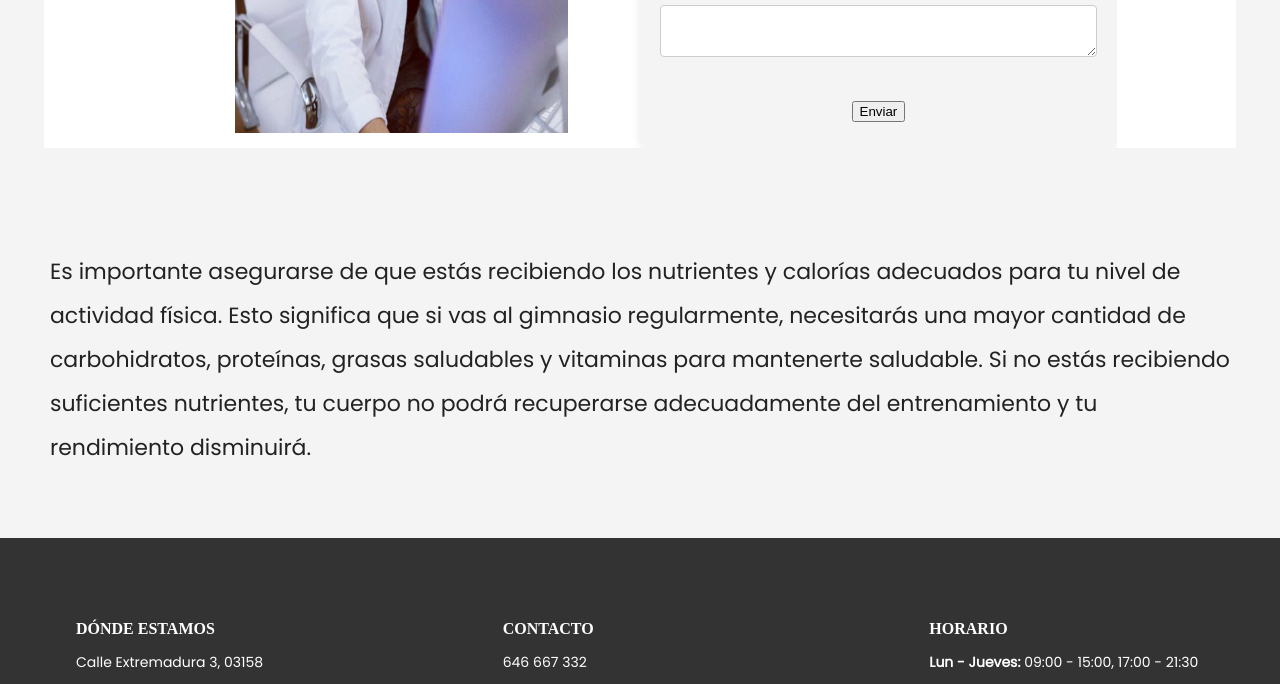
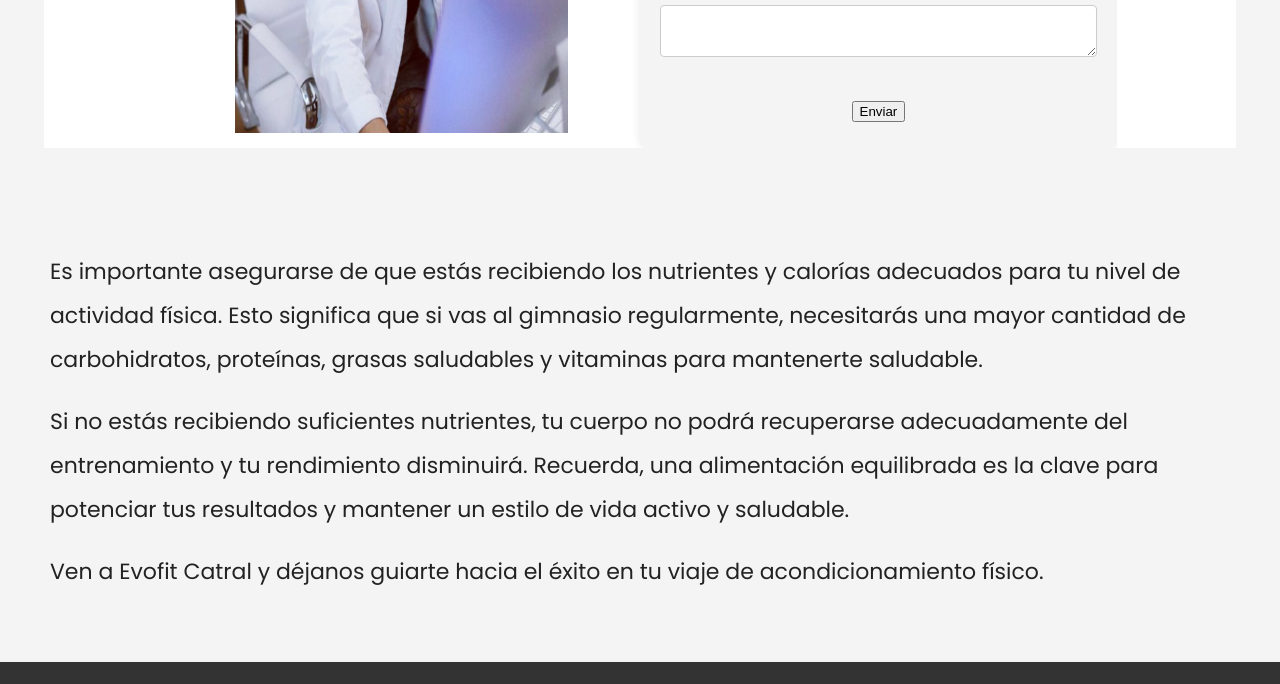
Before and after one commit to gbm1999/EvoFitGym, a website: page servicio1.html in a window 1280 px wide. Shown: the part 525-1209 px from the top of the page. Drawn offline with Linux system fonts and the light colour scheme; a web font is replaced by a local one.

Commit message:
added description

```diff
--- a/servicio1.html
+++ b/servicio1.html
@@ -69,8 +69,13 @@
 
 <div id="desc1" style="text-align: left !important; ">
     <p><span>
-
-        Es importante asegurarse de que estás recibiendo los nutrientes y calorías adecuados para tu nivel de actividad física. Esto significa que si vas al gimnasio regularmente, necesitarás una mayor cantidad de carbohidratos, proteínas, grasas saludables y vitaminas para mantenerte saludable. Si no estás recibiendo suficientes nutrientes, tu cuerpo no podrá recuperarse adecuadamente del entrenamiento y tu rendimiento disminuirá.
+        Es importante asegurarse de que estás recibiendo los nutrientes y calorías adecuados para tu nivel de actividad física. Esto significa que si vas al gimnasio regularmente, necesitarás una mayor cantidad de carbohidratos, proteínas, grasas saludables y vitaminas para mantenerte saludable.
+    </span></p>
+    <p><span>
+        Si no estás recibiendo suficientes nutrientes, tu cuerpo no podrá recuperarse adecuadamente del entrenamiento y tu rendimiento disminuirá. Recuerda, una alimentación equilibrada es la clave para potenciar tus resultados y mantener un estilo de vida activo y saludable.
+    </span></p>
+    <p><span>
+    Ven a Evofit Catral y déjanos guiarte hacia el éxito en tu viaje de acondicionamiento físico.
     </span></p>
 </div>
 
```
Also changed, not shown: servicio2.html (+1 -1 lines).
